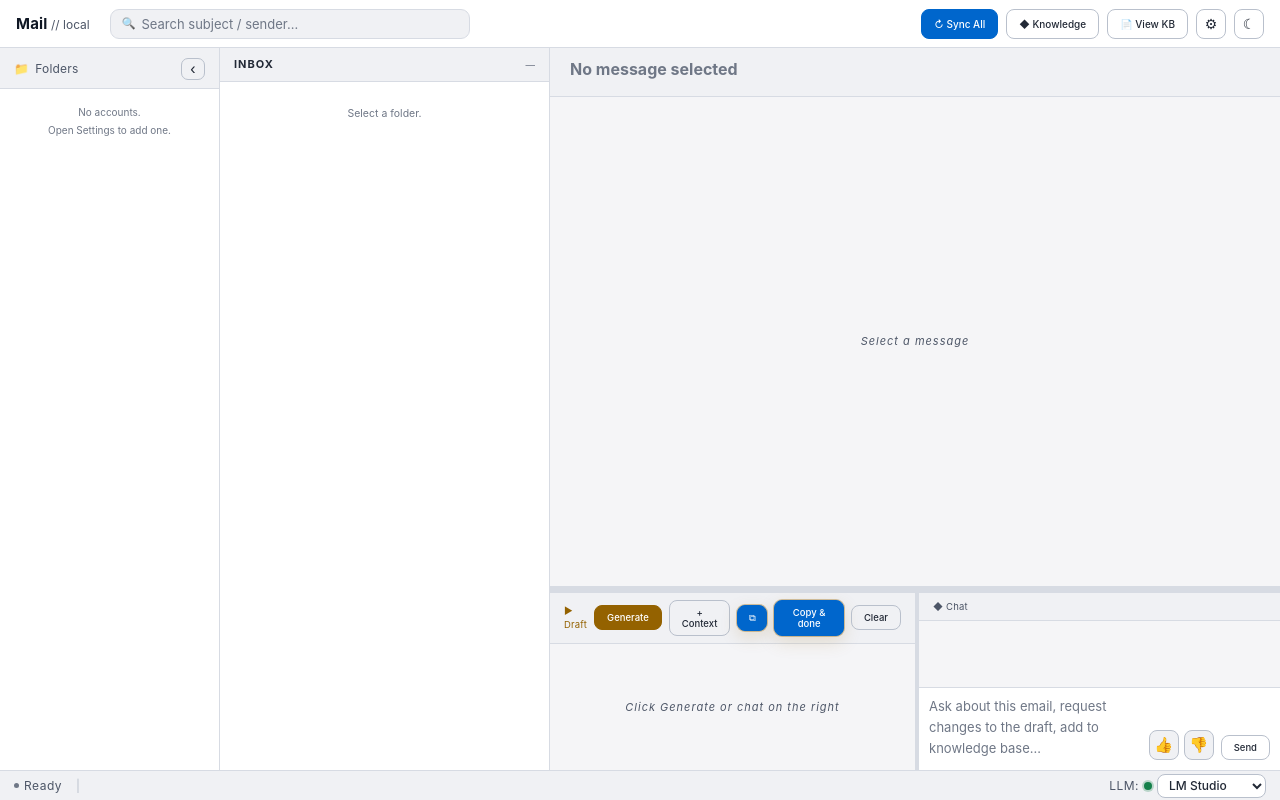
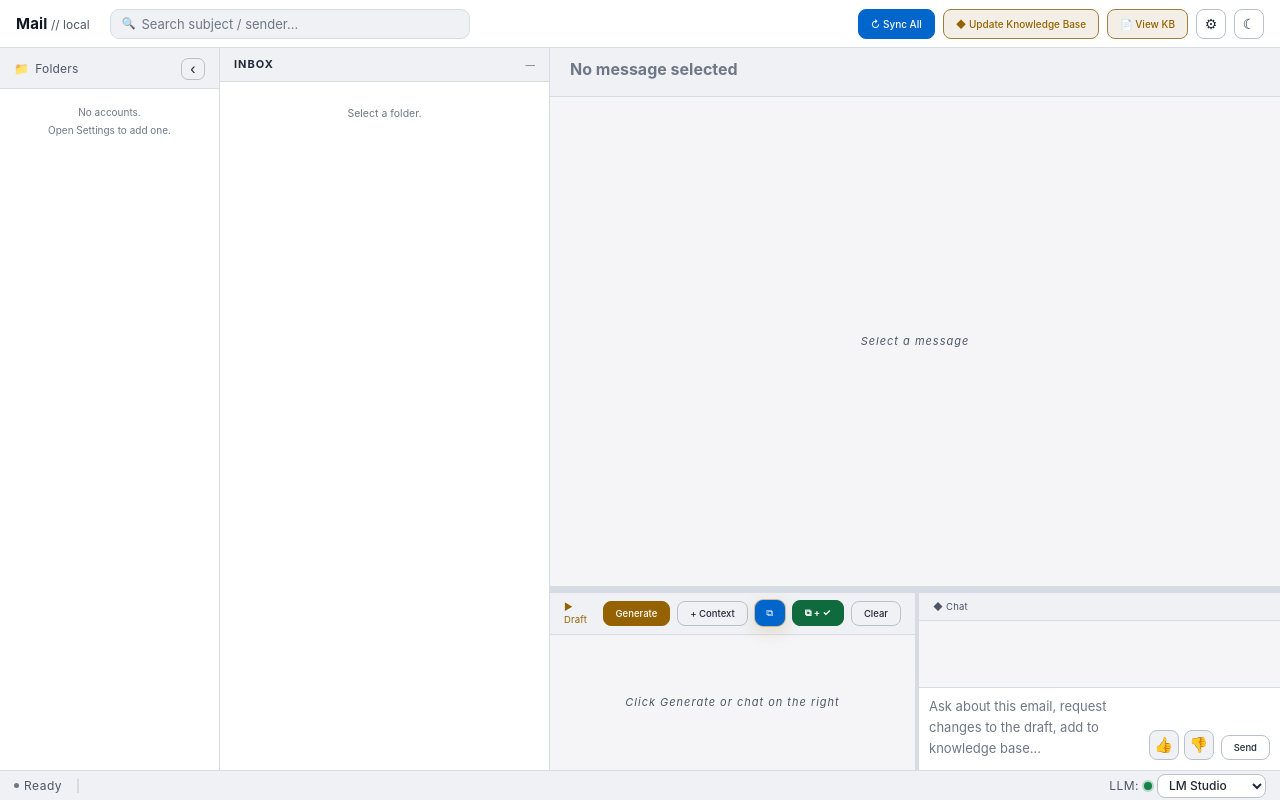
Before and after one commit to Sumidu/email-assistant, a Flask app: page / in a window 1280 px wide. Run offline with Flask 3, Linux system fonts and the light colour scheme; data that the repository does not hold is empty; parts of the project's set-up code (start-up, migrations or seed data) failed here and were passed over.

Commit message:
Adjust knowledge base controls

```diff
--- a/static/css/app.css
+++ b/static/css/app.css
@@ -34,6 +34,8 @@ html,body{height:100%;background:var(--bg0);color:var(--text);font-family:var(--
 .hbtn{background:transparent;border:1px solid var(--border2);color:var(--text);font-family:var(--font);font-size:10px;padding:4px 11px;cursor:pointer;letter-spacing:1px;text-transform:uppercase;transition:border-color .15s,color .15s,background .15s;}
 .hbtn:hover{border-color:var(--amber);color:var(--amber);background:rgba(232,160,0,.06);}
 .hbtn.accent{border-color:var(--amber);color:var(--amber);}
+.hbtn.kb-action{border-color:color-mix(in srgb,var(--amber) 70%,var(--border2));color:var(--amber);background:color-mix(in srgb,var(--amber) 8%,transparent);}
+.hbtn.kb-action:hover{border-color:var(--amber);color:var(--amber);background:color-mix(in srgb,var(--amber) 14%,transparent);}
 #theme-toggle,#btn-settings{background:transparent;border:1px solid var(--border2);color:var(--text);font-size:14px;width:28px;height:26px;cursor:pointer;display:flex;align-items:center;justify-content:center;transition:border-color .15s,color .15s,background .15s;flex-shrink:0;}
 #theme-toggle:hover,#btn-settings:hover{border-color:var(--amber);color:var(--amber);}
 button:focus-visible,input:focus-visible,select:focus-visible,textarea:focus-visible{outline:2px solid var(--amber);outline-offset:2px;}
@@ -80,7 +82,7 @@ button:focus-visible,input:focus-visible,select:focus-visible,textarea:focus-vis
 .email-item .ei-main{min-width:0;flex:1;}
 .email-item .ei-from{color:var(--bright);font-size:11.5px;font-weight:bold;white-space:nowrap;overflow:hidden;text-overflow:ellipsis;margin-bottom:2px;display:flex;align-items:center;gap:6px;}
 .email-item .ei-from span:first-child{min-width:0;overflow:hidden;text-overflow:ellipsis;}
-.ei-kb-badge{flex-shrink:0;border:1px solid color-mix(in srgb,var(--green) 60%,var(--border2));color:var(--green);background:color-mix(in srgb,var(--green) 9%,transparent);border-radius:999px;padding:1px 6px;font-size:9px;font-weight:700;letter-spacing:.4px;}
+.ei-kb-badge{flex-shrink:0;border:1px solid color-mix(in srgb,var(--amber) 65%,var(--border2));color:var(--amber);background:color-mix(in srgb,var(--amber) 11%,transparent);border-radius:999px;padding:1px 6px;font-size:9px;font-weight:700;letter-spacing:.4px;}
 .email-item .ei-subj{color:var(--text);font-size:11px;white-space:nowrap;overflow:hidden;text-overflow:ellipsis;margin-bottom:3px;}
 .email-item .ei-meta{color:var(--muted);font-size:9.5px;display:flex;justify-content:space-between;}
 .ei-finish-btn{width:26px;height:26px;border:1px solid var(--border2);border-radius:8px;background:transparent;color:var(--muted);cursor:pointer;flex-shrink:0;opacity:0;transition:opacity .12s,border-color .12s,color .12s,background .12s;}
@@ -382,8 +384,11 @@ button:focus-visible,input:focus-visible,select:focus-visible,textarea:focus-vis
 }
 .hbtn{height:30px;padding:0 12px;background:var(--bg1);}
 .hbtn.accent,.rbtn.primary,.sbtn.primary{background:var(--accent);border-color:var(--accent);color:#fff;}
+.hbtn.kb-action{background:color-mix(in srgb,var(--amber) 10%,var(--bg1));border-color:color-mix(in srgb,var(--amber) 70%,var(--border2));color:var(--amber);}
 .rbtn.generate-action{background:var(--amber);border-color:var(--amber);color:#fff;}
 .rbtn.generate-action:hover{background:color-mix(in srgb,var(--amber) 88%,#000);border-color:color-mix(in srgb,var(--amber) 88%,#000);color:#fff;}
+.rbtn.copy-done-action{background:var(--green2);border-color:var(--green2);color:#fff;font-weight:700;}
+.rbtn.copy-done-action:hover{background:color-mix(in srgb,var(--green2) 88%,#000);border-color:color-mix(in srgb,var(--green2) 88%,#000);color:#fff;}
 .rbtn.icon-action{min-width:30px;padding-left:8px;padding-right:8px;}
 .hbtn:hover,.rbtn:hover,.sbtn:hover,.icon-btn:hover,#btn-chat-send:hover{border-color:var(--accent);color:var(--accent);}
 .hbtn.accent:hover,.rbtn.primary:hover,.sbtn.primary:hover{background:color-mix(in srgb,var(--accent) 86%,#000);border-color:color-mix(in srgb,var(--accent) 86%,#000);color:#fff;}
--- a/static/js/app.js
+++ b/static/js/app.js
@@ -1261,9 +1261,20 @@ document.getElementById("btn-sync").addEventListener("click",()=>{
   const n=accountsCache.length*3;
   fetch("/api/sync",{method:"POST"}).then(()=>startTaskPoll("Sync All",n,()=>loadFolders())).catch(err=>setStatus("Sync error: "+err.message,"err"));
 });
-document.getElementById("btn-build-kb").addEventListener("click",()=>{
-  // knowledge build: style + up to 40 contacts
-  fetch("/api/build_knowledge",{method:"POST"}).then(()=>startTaskPoll("Knowledge build",42,()=>{})).catch(err=>setStatus("Error: "+err.message,"err"));
+document.getElementById("btn-build-kb").addEventListener("click",async()=>{
+  if(taskPollInterval){setStatus("A task is already running","err");return;}
+  try{
+    const stats=await fetch("/api/knowledge_stats").then(r=>r.json());
+    const total=stats.total_messages||0,newMessages=stats.new_messages||0;
+    const msg=[
+      "Update the full local knowledge base?",
+      "",
+      `This will scan ${total} local message${total===1?"":"s"} and parse ${newMessages} new/unprocessed message${newMessages===1?"":"s"} for writing style and contact profiles.`,
+      "This can take a while and will use the active LLM.",
+    ].join("\n");
+    if(!confirm(msg))return;
+    fetch("/api/build_knowledge",{method:"POST"}).then(()=>startTaskPoll("Knowledge base update",42,()=>{})).catch(err=>setStatus("Error: "+err.message,"err"));
+  }catch(err){setStatus("Knowledge update failed: "+err.message,"err");}
 });
 document.getElementById("btn-view-kb").addEventListener("click",openKnowledge);
 document.getElementById("btn-settings").addEventListener("click",()=>{loadSettings();openModal("settings-modal");settingsFooterMode("list");switchTab("tab-accounts");});
--- a/templates/index.html
+++ b/templates/index.html
@@ -14,8 +14,8 @@
     <div id="search-wrap"><span class="ico">&#128269;</span><input id="search-input" type="text" placeholder="Search subject / sender…" autocomplete="off"/></div>
     <div id="header-actions">
       <button class="hbtn accent" id="btn-sync">&#8635; Sync All</button>
-      <button class="hbtn" id="btn-build-kb">&#9670; Knowledge</button>
-      <button class="hbtn" id="btn-view-kb">&#128196; View KB</button>
+      <button class="hbtn kb-action" id="btn-build-kb">&#9670; Update Knowledge Base</button>
+      <button class="hbtn kb-action" id="btn-view-kb">&#128196; View KB</button>
       <button id="btn-settings" title="Settings">&#9881;</button>
       <button id="theme-toggle" title="Toggle light/dark">&#9790;</button>
     </div>
@@ -58,7 +58,7 @@
             <button class="rbtn primary generate-action" id="btn-propose">Generate</button>
             <button class="rbtn" id="btn-add-ctx" title="Add knowledge context">+ Context</button>
             <button class="rbtn primary copy-strong icon-action" id="btn-copy" title="Copy">&#10697;</button>
-            <button class="rbtn primary copy-strong" id="btn-copy-done" title="Copy draft and mark email as done">Copy &amp; done</button>
+            <button class="rbtn primary copy-done-action" id="btn-copy-done" title="Copy draft and mark email as done">&#10697; + &#10003;</button>
             <button class="rbtn" id="btn-clear-resp">Clear</button>
           </div>
           <div id="kb-tags"></div>
```
Also changed, not shown: app/routes/knowledge.py (+8 -0 lines).
